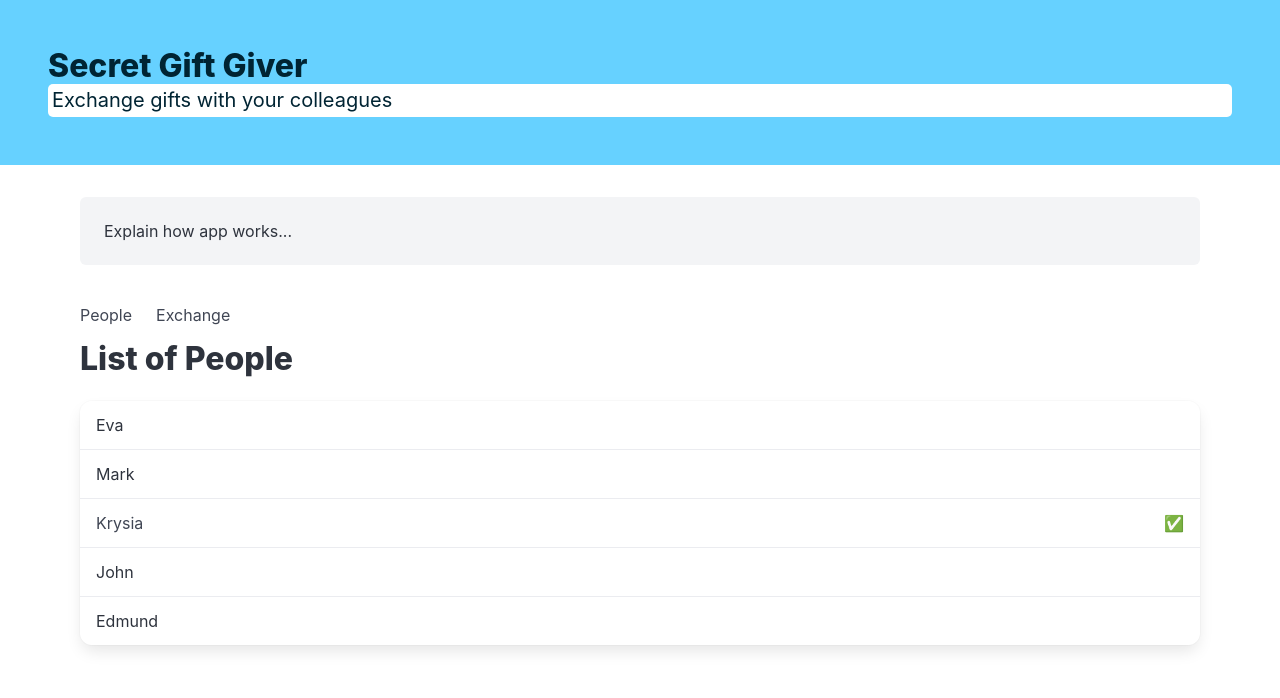
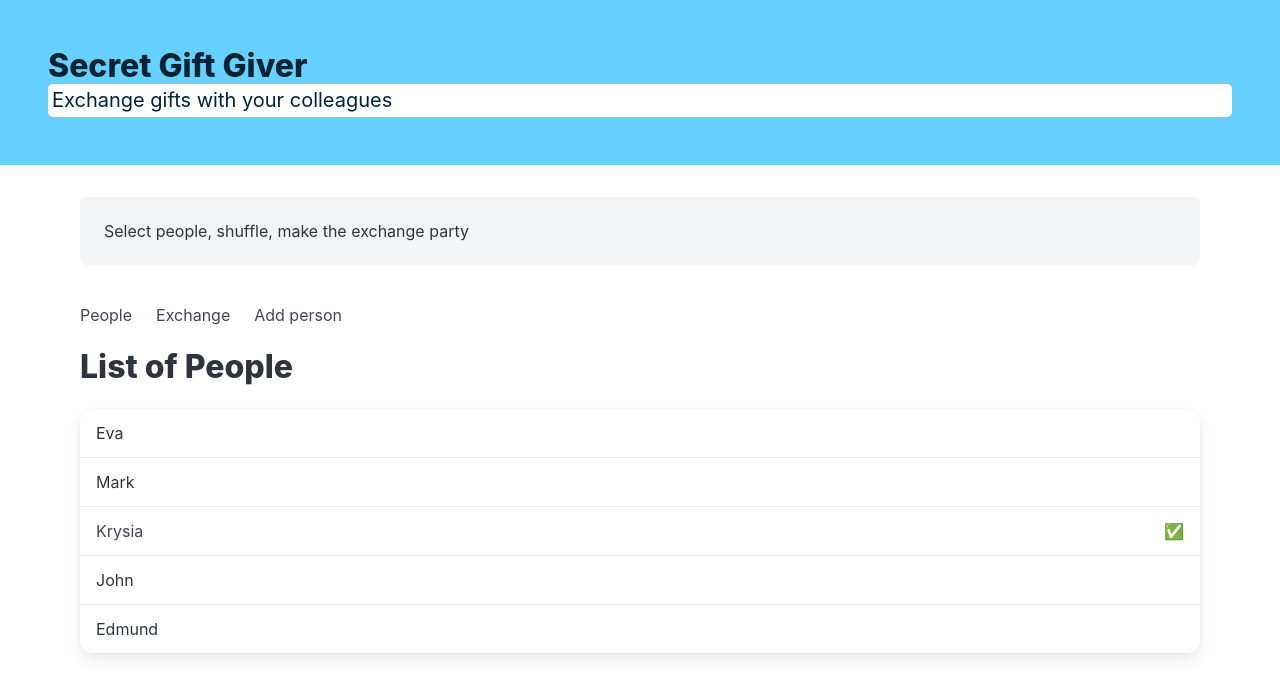
Before and after one commit to michaljabi/eduweb-nowoczesny-react-od-podstaw, a React (Vite) app in the folder secret-gift-giver/: page / in a window 1280 px wide. Shown: the top 698 px of the page. Built offline with nearby package versions, Linux system fonts and the light colour scheme.

Commit message:
lesson(14): wrap up task done, components, list render and propTypes

```diff
--- a/secret-gift-giver/src/App.jsx
+++ b/secret-gift-giver/src/App.jsx
@@ -1,5 +1,7 @@
 import { Header } from "./components/Header.jsx";
 import { PeoplePage } from "./pages/PeoplePage.jsx";
+import { Notification } from "./components/Notification.jsx";
+import { Navbar } from "./components/Navbar.jsx";
 
 function App() {
 
@@ -14,29 +16,10 @@ function App() {
       <Header title={appTitle} subTitle="Exchange gifts with your colleagues" onAlert={showAlert}/>
 
         <main className="container mt-4 p-4">
-            <div className="notification">
-                Explain how app works...
-            </div>
-            <nav className="navbar" role="navigation" aria-label="main navigation">
-                <div className="navbar-brand">
-                    <a role="button" className="navbar-burger is-active" aria-label="menu" aria-expanded="false">
-                        <span aria-hidden="true"></span>
-                        <span aria-hidden="true"></span>
-                        <span aria-hidden="true"></span>
-                        <span aria-hidden="true"></span>
-                    </a>
-                </div>
-                <div className="navbar-menu is-active">
-                    <div className="navbar-start">
-                        <a className="navbar-item" href="/" >
-                            People
-                        </a>
-                        <a className="navbar-item" href="/exchange">
-                            Exchange
-                        </a>
-                    </div>
-                </div>
-            </nav>
+            <Notification>
+                Select people, shuffle, make the exchange party
+            </Notification>
+            <Navbar />
             <PeoplePage/>
         </main>
     </>
--- /dev/null
+++ b/secret-gift-giver/src/components/Navbar.jsx
@@ -0,0 +1,30 @@
+import {NavbarItem} from "./NavbarItem.jsx";
+
+export function Navbar() {
+
+    const menuItems = [
+        { name: 'People', href: '/' },
+        { name: 'Exchange', href: '/exchange' },
+        { name: 'Add person', href: '/add-person' },
+    ]
+
+     return (
+         <nav className="navbar mb-2" role="navigation" aria-label="main navigation">
+             <div className="navbar-brand">
+                 <a role="button" className="navbar-burger is-active" aria-label="menu" aria-expanded="false">
+                     <span aria-hidden="true"></span>
+                     <span aria-hidden="true"></span>
+                     <span aria-hidden="true"></span>
+                     <span aria-hidden="true"></span>
+                 </a>
+             </div>
+             <div className="navbar-menu is-active">
+                 <div className="navbar-start">
+                     {
+                         menuItems.map((item) => <NavbarItem key={item.href} {...item} />)
+                     }
+                 </div>
+             </div>
+         </nav>
+     )
+}
--- /dev/null
+++ b/secret-gift-giver/src/components/NavbarItem.jsx
@@ -0,0 +1,15 @@
+import PropTypes from "prop-types";
+
+
+NavbarItem.propTypes = {
+    href: PropTypes.string.isRequired,
+    name: PropTypes.string.isRequired,
+}
+
+export function NavbarItem({href, name}) {
+    return (
+        <a className="navbar-item" href={href}>
+            {name}
+        </a>
+    )
+}
--- /dev/null
+++ b/secret-gift-giver/src/components/Notification.jsx
@@ -0,0 +1,11 @@
+import PropTypes from "prop-types";
+
+Notification.propTypes = {
+    children: PropTypes.oneOfType([PropTypes.string, PropTypes.element]),
+}
+
+export function Notification({children = ''}) {
+    return <div className="notification">
+        {children}
+    </div>;
+}
```
